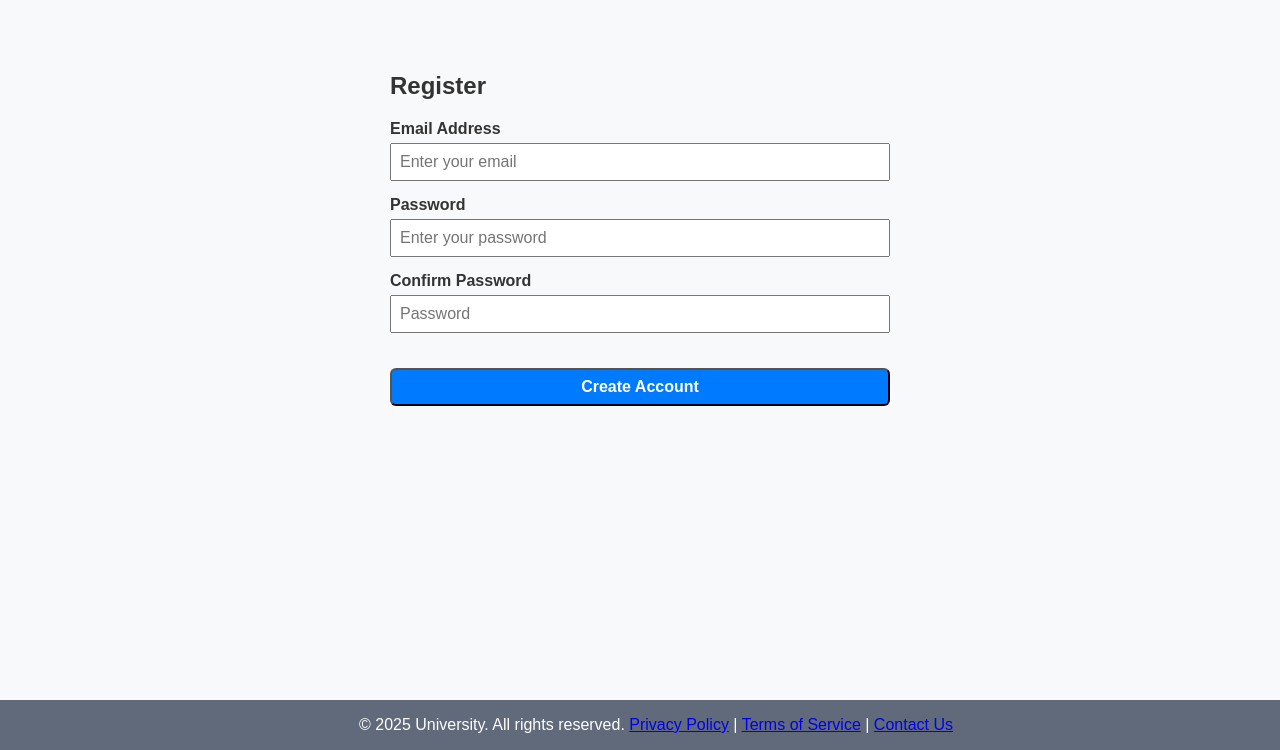
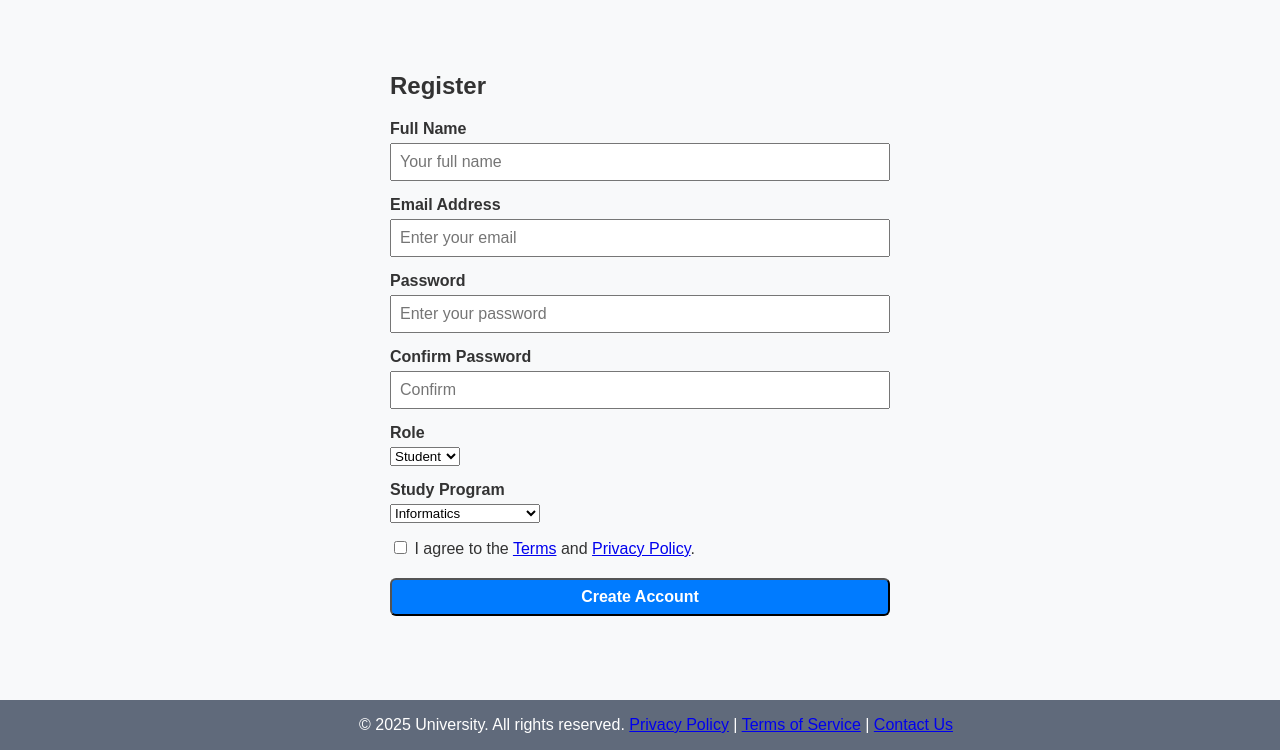
Before and after one commit to Resumai/template_temp, a Flask app: page /register in a window 1280 px wide. Shown: the part 50-800 px from the top of the page. Run offline with Flask 3, Linux system fonts and the light colour scheme.

Commit message:
edited register form

```diff
--- a/app/forms/registration_form.py
+++ b/app/forms/registration_form.py
@@ -1,5 +1,5 @@
 from flask_wtf import FlaskForm
-from wtforms import PasswordField, SubmitField, EmailField, BooleanField, SelectField
+from wtforms import PasswordField, SubmitField, EmailField, BooleanField, SelectField, StringField
 from wtforms.validators import DataRequired, Length, EqualTo, Email
 from app.models.password_validator import CustomPasswordValidator
 
@@ -35,6 +35,33 @@ class RegistrationForm(FlaskForm):
         }
     )
 
+    name = StringField(
+        'Full Name',
+        validators=[
+            DataRequired(message="Name is required"),
+            Length(max=100, message="Name must be less than 100 characters")
+        ],
+        render_kw={
+            "placeholder": "Enter your full name",
+            "class": "form-control"
+        }
+    )
+
+    role = SelectField(
+        'Role',
+        choices=[('student', 'Student'), ('teacher', 'Teacher')],
+        validators=[DataRequired()],
+        render_kw={"class": "form-select"}
+    )
+
+    program = SelectField(
+        'Study Program',
+        choices=[],  # bus užpildyta view funkcijoje
+        validators=[DataRequired()],
+        render_kw={"class": "form-select"}
+    )
+
+
     confirm_password = PasswordField(
         'Confirm Password',
         validators=[
@@ -48,33 +75,7 @@ class RegistrationForm(FlaskForm):
         }
     )
 
-    user_type = SelectField(
-        'User Type',
-        choices = [
-            ('', '-- Select User Type --'),
-            ('student', 'Student'),
-            ('techer', 'Teacher'),
-        ],
-        validators=[DataRequired(message="Please select a user type")],
-        render_kw={
-            "class": "form-select",
-        }
-    )
 
-    program = SelectField(
-        'Study Program',
-        choices=[
-            ('', '-- Select Program --'),
-            ('computer_science', 'Computer Science'),
-            ('data_science', 'Data Science'),
-            ('web_development', 'Web Development'),
-            ('cyber_security', 'Cyber Security')
-        ],
-        validators=[DataRequired(message="Please select a program")],
-        render_kw={
-            "class": "form-select",
-        }
-    )
 
     terms_accepted = BooleanField(
         'I agree to the Terms of Service and Privacy Policy',
--- a/app/routes/routes.py
+++ b/app/routes/routes.py
@@ -1,10 +1,12 @@
 from flask import render_template, redirect, url_for, flash
 from flask_login import login_user, login_required, logout_user, current_user
 from app import db, User, Car, LoginForm, CarForm, ContactForm, RegistrationForm
-from werkzeug.security import check_password_hash
+from werkzeug.security import check_password_hash, generate_password_hash
 from app import select_where
 from app.forms.contact_us import ContactForm
 from app.forms.registration_form import RegistrationForm
+from app.models.user import StudentGroup
+from app.models.study_program import StudyProgram
 
 
 # TODO: Create blueprints, etc.
@@ -84,8 +86,26 @@ def register_routes(app):
     @app.route('/register', methods=['GET', 'POST'])
     def register():
         form = RegistrationForm()
+        form.program.choices = [(str(p.id), p.name) for p in StudyProgram.query.all()]
         if form.validate_on_submit():
+            selected_program = StudyProgram.query.get(int(form.program.data))
+            role = form.role.data
+            email = form.email.data
+            password = form.password.data
 
+            group = get_or_create_group(selected_program)
+
+            user = User(
+                name=form.name.data,
+                email=email,
+                password_hash=generate_password_hash(password),
+                role=role,
+                program=selected_program,
+                group=group
+            )
+
+            db.session.add(user)
+            db.session.commit()
             return redirect(url_for('login'))
 
         return render_template('register.html', form=form)
@@ -98,3 +118,11 @@ def register_routes(app):
     @app.route('/image-import-test')
     def image_import_test():
         return render_template('image_import_test.html')
+
+def get_or_create_group(program):
+    group = StudentGroup.query.filter_by(program=program).first()
+    if not group:
+        group = StudentGroup(name=f"{program.name}-Group", program=program)
+        db.session.add(group)
+        db.session.commit()
+    return group
--- a/templates/register.html
+++ b/templates/register.html
@@ -1,9 +1,21 @@
-{% extends 'base.html' %} {% block title %} Register - University {% endblock %}
+{% extends 'base.html' %} {% block title %}Register - University{% endblock %}
 {% block content %}
 <div class="container" style="max-width: 500px">
   <h2 class="mb-4">Register</h2>
   <form method="POST" action="{{ url_for('register') }}">
     {{ form.hidden_tag() }}
+
+    <div class="form-group mb-3">
+      <label for="name">Full Name</label>
+      {{ form.name(class="form-control", placeholder="Your full name") }} {% if
+      form.name.errors %}
+      <div class="text-danger">
+        {% for error in form.name.errors %}
+        <p>{{ error }}</p>
+        {% endfor %}
+      </div>
+      {% endif %}
+    </div>
 
     <div class="form-group mb-3">
       <label for="email">Email Address</label>
@@ -31,7 +43,7 @@
 
     <div class="form-group mb-3">
       <label for="confirm_password">Confirm Password</label>
-      {{ form.confirm_password(class="form-control", placeholder="Password") }}
+      {{ form.confirm_password(class="form-control", placeholder="Confirm") }}
       {% if form.confirm_password.errors %}
       <div class="text-danger">
         {% for error in form.confirm_password.errors %}
@@ -41,14 +53,52 @@
       {% endif %}
     </div>
 
+    <div class="form-group mb-3">
+      <label for="role">Role</label>
+      {{ form.role(class="form-select") }} {% if form.role.errors %}
+      <div class="text-danger">
+        {% for error in form.role.errors %}
+        <p>{{ error }}</p>
+        {% endfor %}
+      </div>
+      {% endif %}
+    </div>
+
+    <div class="form-group mb-3">
+      <label for="program">Study Program</label>
+      {{ form.program(class="form-select") }} {% if form.program.errors %}
+      <div class="text-danger">
+        {% for error in form.program.errors %}
+        <p>{{ error }}</p>
+        {% endfor %}
+      </div>
+      {% endif %}
+    </div>
+
+    <div class="form-check mb-3">
+      {{ form.terms_accepted(class="form-check-input") }}
+      <label class="form-check-label" for="terms_accepted">
+        I agree to the <a href="{{ url_for('terms') }}">Terms</a> and
+        <a href="{{ url_for('privacy') }}">Privacy Policy</a>.
+      </label>
+      {% if form.terms_accepted.errors %}
+      <div class="text-danger">
+        {% for error in form.terms_accepted.errors %}
+        <p>{{ error }}</p>
+        {% endfor %}
+      </div>
+      {% endif %}
+    </div>
+
     <div class="form-group">
-      {{ form.submit(class="btn btn-primary w-100") }}
+      {{ form.submit(class="btn btn-success w-100") }}
     </div>
   </form>
 </div>
 {% endblock %} {% block footer %}
-<footer>
+<footer class="text-center mt-5">
   &copy; {{ current_year or '2025' }} University. All rights reserved.
+  <br />
   <a href="{{ url_for('privacy') }}">Privacy Policy</a> |
   <a href="{{ url_for('terms') }}">Terms of Service</a> |
   <a href="{{ url_for('contact') }}">Contact Us</a>
```
Also changed, not shown: instance/data.db.
